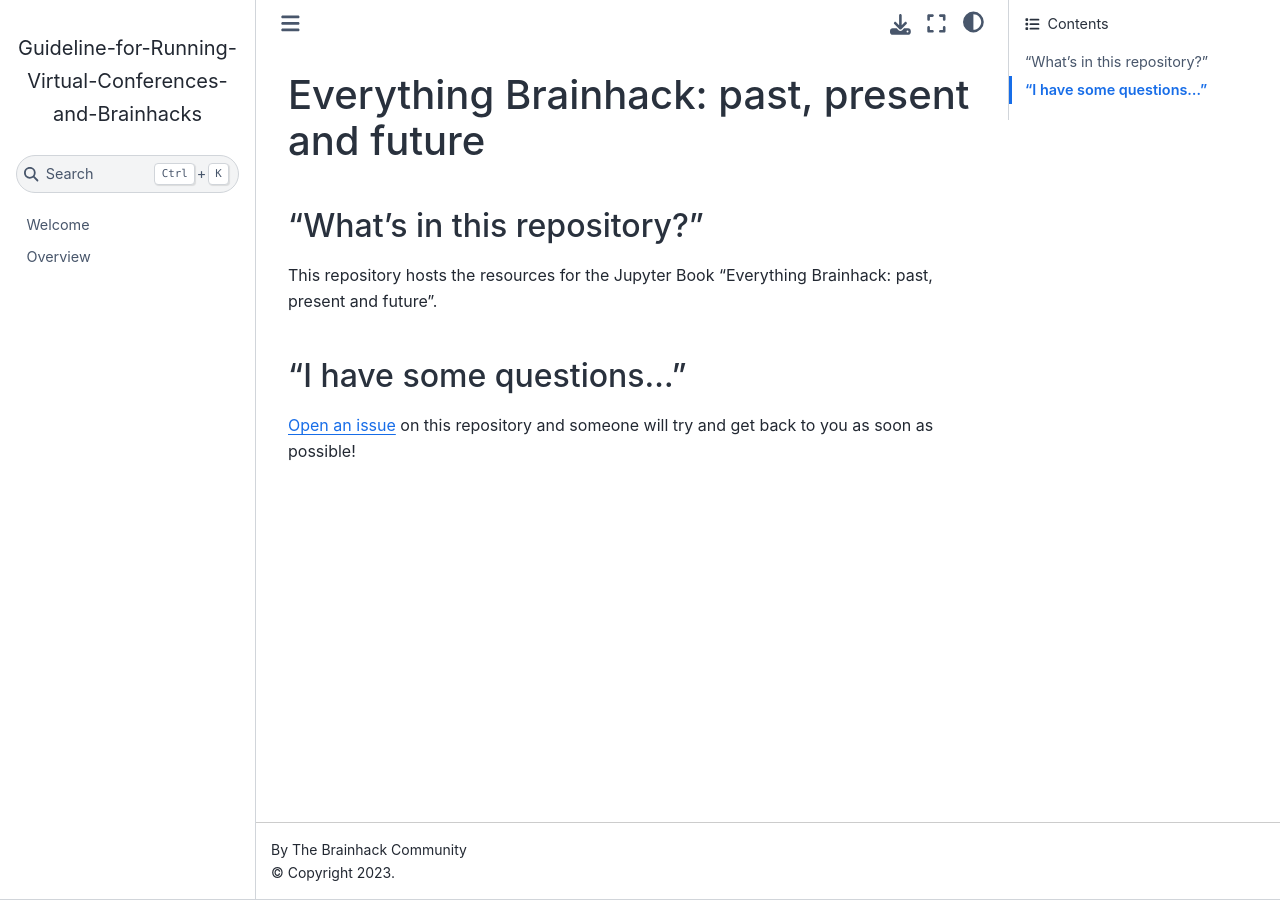
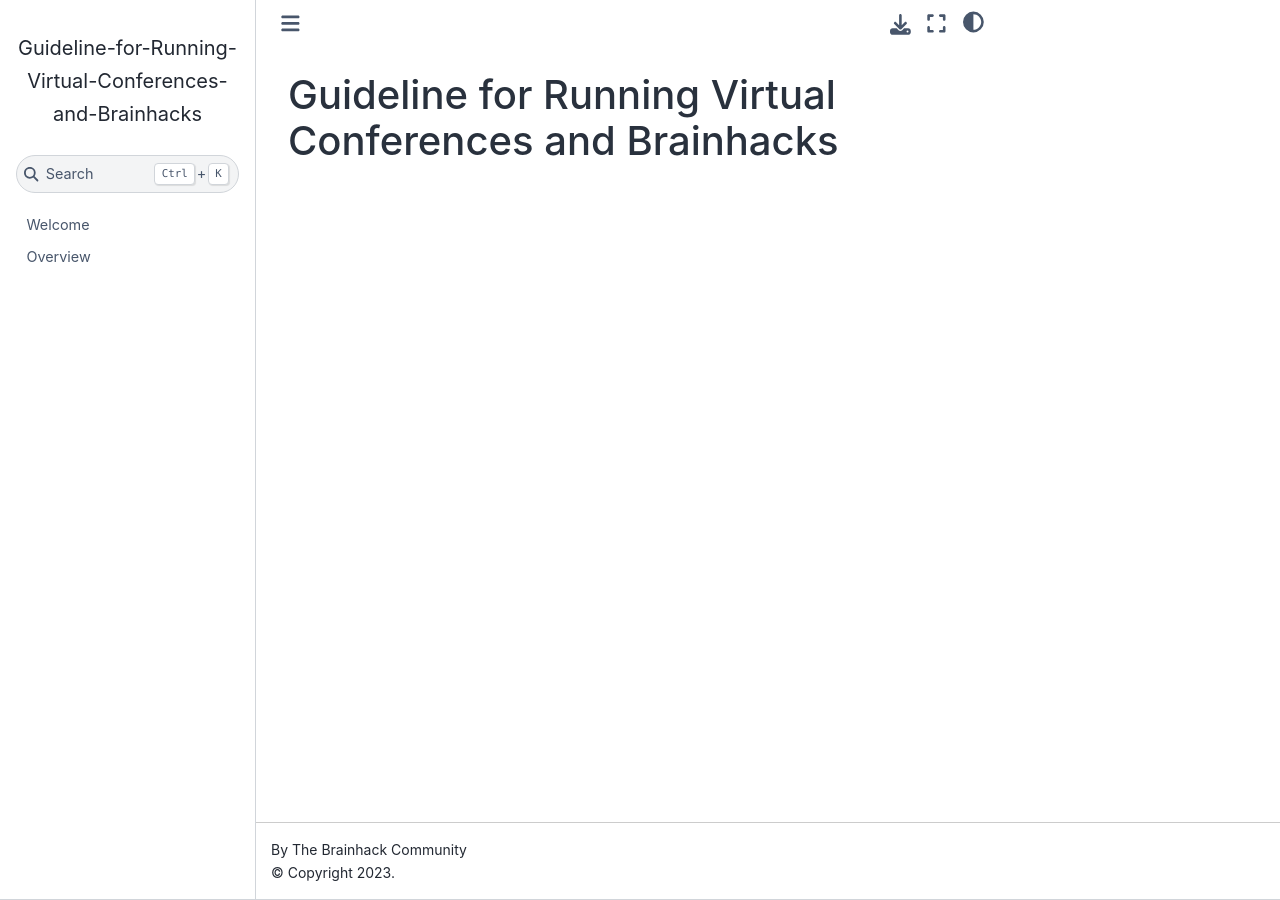
Before and after one commit to ipbilgin/-Guideline-for-Running-Virtual-Conferences-and-Brainhacks-, a Jupyter Book: the page built from content/README.md, in a window 1280 px wide. Built offline with Jupyter Book 1.0.4 settings and Sphinx 7.4.7 and the Sphinx Book theme 1.1.4, drawn with Linux system fonts in a browser that asks for light colours.

Commit message:
doing thingies

```diff
--- a/content/README.md
+++ b/content/README.md
@@ -1,10 +1 @@
-# Everything Brainhack: past, present and future
-
-## "What's in this repository?"
-
-This repository hosts the resources for the Jupyter Book "Everything Brainhack: past, present and future".
-
-
-## "I have some questions..."
-
-[Open an issue]() on this repository and someone will try and get back to you as soon as possible!
+# Guideline for Running Virtual Conferences and Brainhacks
```
Also changed, not shown: _toc.yml (line endings or trailing spaces).
